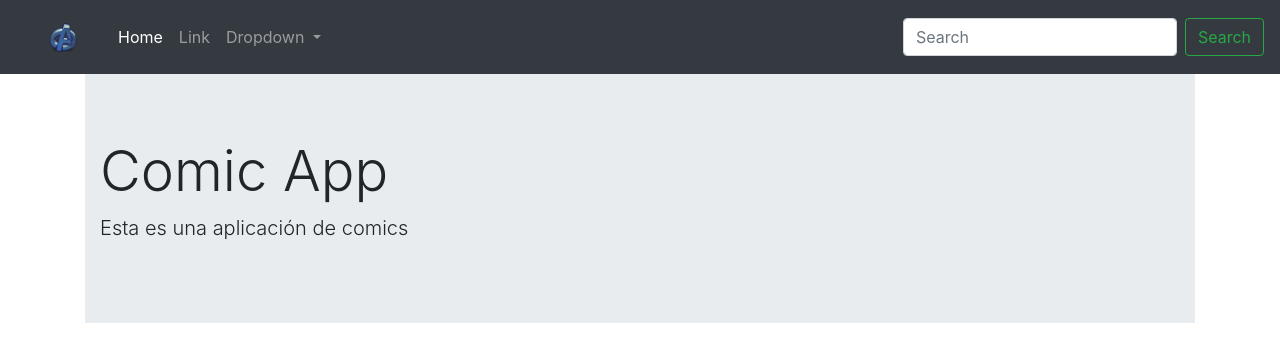
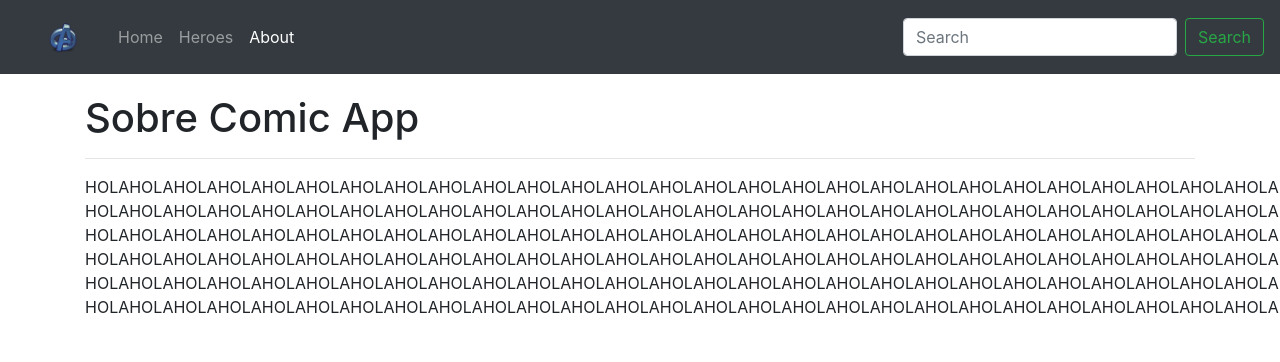
Before and after one commit to Josuemichael29/Angular-curso, an Angular app in the folder 02-spa/: page /about in a window 1280 px wide. Before the commit this address led to /home. Shown: the top 362 px of the page. Built offline with nearby package versions, Linux system fonts and the light colour scheme.

Commit message:
"nuevos cambios"

```diff
--- a/02-spa/src/app/app.component.html
+++ b/02-spa/src/app/app.component.html
@@ -1,4 +1,4 @@
 <app-navbar></app-navbar>
-<div class="container">
+<div class="container main-container">
     <router-outlet></router-outlet>
 </div>
--- a/02-spa/src/app/app.routes.ts
+++ b/02-spa/src/app/app.routes.ts
@@ -1,8 +1,13 @@
 import { RouterModule, Routes } from '@angular/router';
 import { HomeComponent } from './components/home/home.component';
+import { AboutComponent } from './components/about/about.component';
+import { HeroesComponent } from './components/heroes/heroes.component';
+
 
 const APP_ROUTES: Routes = [
     { path: 'home', component: HomeComponent },
+    { path: 'about', component: AboutComponent },
+    { path: 'heroes', component: HeroesComponent },
     { path: '**', pathMatch: 'full', redirectTo: 'home'}
 ];
 
--- a/02-spa/src/app/components/about/about.component.html
+++ b/02-spa/src/app/components/about/about.component.html
@@ -1,3 +1,6 @@
-<p>
-  about works!
+<h1 class="animated fadeIn fast">Sobre Comic App</h1>
+<hr>
+<p class="animated fadeIn">
+    HOLAHOLAHOLAHOLAHOLAHOLAHOLAHOLAHOLAHOLAHOLAHOLAHOLAHOLAHOLAHOLAHOLAHOLAHOLAHOLAHOLAHOLAHOLAHOLAHOLAHOLAHOLA HOLAHOLAHOLAHOLAHOLAHOLAHOLAHOLAHOLAHOLAHOLAHOLAHOLAHOLAHOLAHOLAHOLAHOLAHOLAHOLAHOLAHOLAHOLAHOLAHOLAHOLAHOLA HOLAHOLAHOLAHOLAHOLAHOLAHOLAHOLAHOLAHOLAHOLAHOLAHOLAHOLAHOLAHOLAHOLAHOLAHOLAHOLAHOLAHOLAHOLAHOLAHOLAHOLAHOLA
+    HOLAHOLAHOLAHOLAHOLAHOLAHOLAHOLAHOLAHOLAHOLAHOLAHOLAHOLAHOLAHOLAHOLAHOLAHOLAHOLAHOLAHOLAHOLAHOLAHOLAHOLAHOLA HOLAHOLAHOLAHOLAHOLAHOLAHOLAHOLAHOLAHOLAHOLAHOLAHOLAHOLAHOLAHOLAHOLAHOLAHOLAHOLAHOLAHOLAHOLAHOLAHOLAHOLAHOLA HOLAHOLAHOLAHOLAHOLAHOLAHOLAHOLAHOLAHOLAHOLAHOLAHOLAHOLAHOLAHOLAHOLAHOLAHOLAHOLAHOLAHOLAHOLAHOLAHOLAHOLAHOLA
 </p>
--- a/02-spa/src/app/components/home/home.component.html
+++ b/02-spa/src/app/components/home/home.component.html
@@ -1,4 +1,4 @@
-<div class="jumbotron jumbotron-fluid">
+<div class="jumbotron jumbotron-fluid animated fadeIn fast">
     <div class="container">
         <h1 class="display-4">Comic App</h1>
         <p class="lead">Esta es una aplicación de comics</p>
--- a/02-spa/src/app/components/shared/navbar/navbar.component.html
+++ b/02-spa/src/app/components/shared/navbar/navbar.component.html
@@ -12,22 +12,16 @@
 
     <div class="collapse navbar-collapse" id="navbarSupportedContent">
         <ul class="navbar-nav mr-auto">
-            <li class="nav-item active">
-                <a class="nav-link" href="#">Home</a>
+
+            <!--Active es para que se ponga blanco el menu-->
+            <li class="nav-item" routerLinkActive="active">
+                <a class="nav-link" [routerLink]="['home']">Home</a>
             </li>
-            <li class="nav-item">
-                <a class="nav-link" href="#">Link</a>
+            <li class="nav-item" routerLinkActive="active">
+                <a class="nav-link" [routerLink]="['heroes']">Heroes</a>
             </li>
-            <li class="nav-item dropdown">
-                <a class="nav-link dropdown-toggle" href="#" id="navbarDropdown" role="button" data-toggle="dropdown" aria-haspopup="true" aria-expanded="false">
-            Dropdown
-          </a>
-                <div class="dropdown-menu" aria-labelledby="navbarDropdown">
-                    <a class="dropdown-item" href="#">Action</a>
-                    <a class="dropdown-item" href="#">Another action</a>
-                    <div class="dropdown-divider"></div>
-                    <a class="dropdown-item" href="#">Something else here</a>
-                </div>
+            <li class="nav-item" routerLinkActive="active">
+                <a class="nav-link" [routerLink]="['about']">About</a>
             </li>
         </ul>
         <form class="form-inline my-2 my-lg-0">
--- a/02-spa/src/styles.css
+++ b/02-spa/src/styles.css
@@ -1 +1,35 @@
 /* You can add global styles to this file, and also import other style files */
+
+.main-container {
+    margin-top: 20px;
+}
+
+
+/*ANIMATE*/
+
+.animated {
+    -webkit-animation-duration: 1s;
+    animation-duration: 1s;
+    -webkit-animation-fill-mode: both;
+    animation-fill-mode: both;
+}
+
+.fast {
+    -webkit-animation-duration: 0.4s;
+    animation-duration: 0.4s;
+    -webkit-animation-fill-mode: both;
+    animation-fill-mode: both;
+}
+
+@keyframes fadeIn {
+    from {
+        opacity: 0;
+    }
+    to {
+        opacity: 1;
+    }
+}
+
+.fadeIn {
+    animation-name: fadeIn;
+}
```
